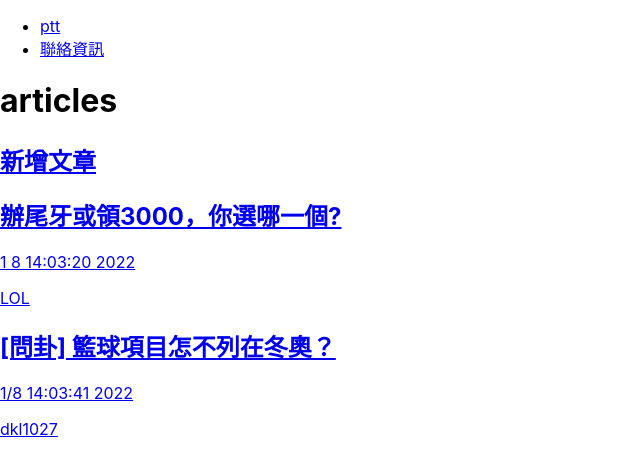
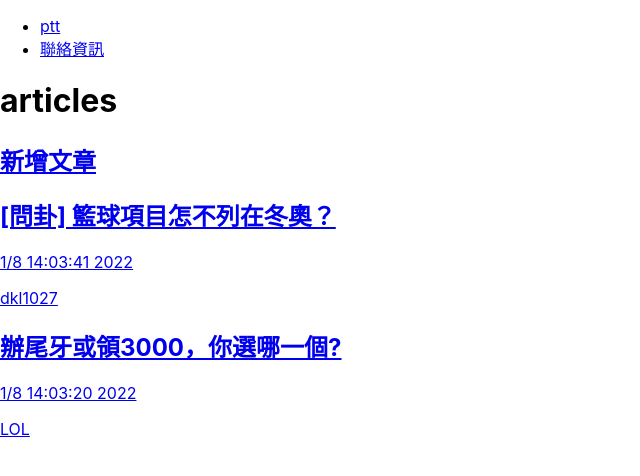
Before and after one commit to charlie-yen-rock/ptt-react-protfolio, a React (Create React App) app: page /Gossiping in a window 1280 px wide. Shown: the top 476 px of the page, without its empty margins (0-640 px from the left). Built offline with nearby package versions, Linux system fonts and the light colour scheme.

Commit message:
fix article order to reverse

```diff
--- a/src/features/articles/Articles.js
+++ b/src/features/articles/Articles.js
@@ -4,14 +4,18 @@ import { selectAtticles } from "./articlesSlice";
 export default function Articles(props) {
 	const { topicName } = useParams(); //useParams會讀取App,js route的path="/:topicName"，該topicName url值是多少並以obj回傳
 	const articles = useSelector(selectAtticles);
+
 	return (
 		<div className="bg">
 			<h1>articles</h1>
 			<Link to="/addArticle">
 				<h2>新增文章</h2>
 			</Link>
-
-			{articles[topicName].map((article, index) => (
+			{/*為使文章id最後者render在最前面，在此創造articles[topicName]的shallow copy，避免原物件被改變，並用該copy.reverse來依序render，故呈現如下
+			[...articles[topicName]].reverse().map*/}
+			{[...articles[topicName]]
+				.reverse()
+				.map((article, index) => (
 					<Link
 						to={`/${topicName}/${article.id}`}
 						key={index}
--- a/src/features/articles/articlesSlice.js
+++ b/src/features/articles/articlesSlice.js
@@ -9,7 +9,7 @@ export const articlesSlice = createSlice({
 					id: 1,
 					author: "LOL",
 					title: "辦尾牙或領3000，你選哪一個?",
-					time: "1 8 14:03:20 2022",
+					time: "1/8 14:03:20 2022",
 					content: `安安大家豪我城武辣最近公司在投票要不要辦尾牙如果選擇不要辦尾牙的話，每個員工折現三千進戶頭我是選要拿三千啦，不用去跟老闆吃飯還有錢拿94爽大家會選哪個有沒有八卦`,
 					replys: [
 						{
```
Lines whose indentation alone changed are shown as unchanged.
